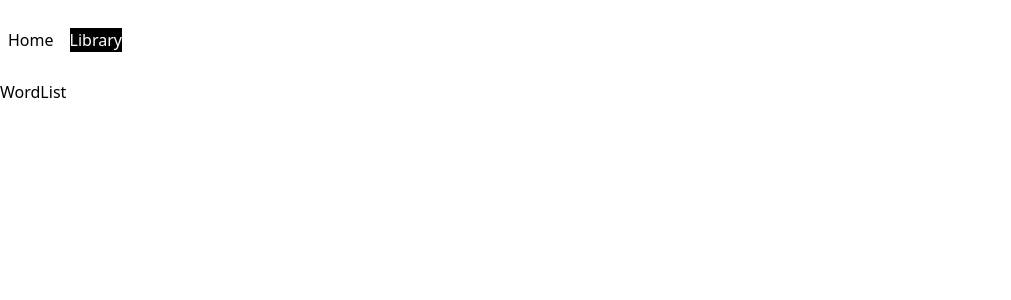
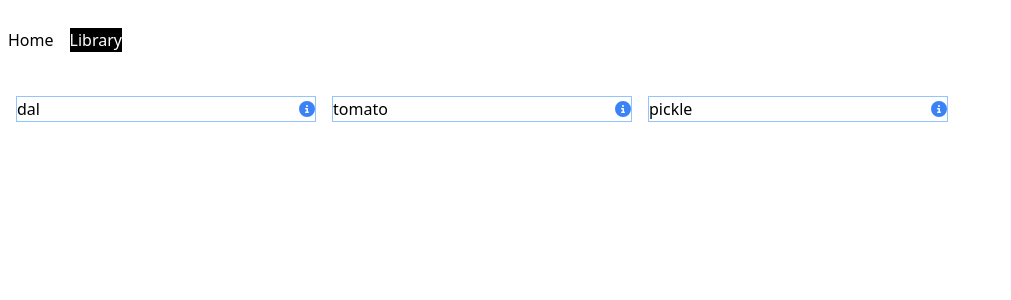
Before and after one commit to sachinkmohan/em-vocab-trainer, a React (Vite) app: page /library in a window 1280 px wide. Shown: the top 300 px of the page, without its empty margins (0-1011 px from the left). Built offline with nearby package versions, Linux system fonts and the light colour scheme; no server answers; the database is empty.

Commit message:
adding CSS for the dummy word

```diff
--- a/src/components/WordList.tsx
+++ b/src/components/WordList.tsx
@@ -1,25 +1,68 @@
 import { useState, useEffect } from "react";
 import { db } from "../utils/firebaseConfig";
 import { collection, getDocs } from "firebase/firestore";
+import { FontAwesomeIcon } from "@fortawesome/react-fontawesome";
+import { faInfoCircle } from "@fortawesome/free-solid-svg-icons";
 
 const WordList = () => {
-  const [words, setWords] = useState([]);
+  const wordsDummy = {
+    words: [
+      {
+        id: 1,
+        word: "parippu",
+        meaning: "dal",
+      },
+      {
+        id: 2,
+        word: "thakkali",
+        meaning: "tomato",
+      },
+      {
+        id: 3,
+        word: "pachadi",
+        meaning: "pickle",
+      },
+    ],
+  };
+  // const [words, setWords] = useState([]);
 
-  useEffect(() => {
-    const fetchWords = async () => {
-      try {
-        const querySnapshot = await getDocs(collection(db, "mainWords"));
-        const wordsList = querySnapshot.docs.map((doc) => doc.data());
-        setWords(wordsList);
-        console.log(wordsList);
-      } catch (e) {
-        console.error("Error fetching documents: ", e);
-      }
-    };
-    fetchWords();
-  }, []);
+  // useEffect(() => {
+  //   const fetchWords = async () => {
+  //     try {
+  //       const querySnapshot = await getDocs(collection(db, "mainWords"));
+  //       const wordsList = querySnapshot.docs.map((doc) => doc.data());
+  //       setWords(wordsList);
+  //       console.log(wordsList);
+  //     } catch (e) {
+  //       console.error("Error fetching documents: ", e);
+  //     }
+  //   };
+  //   fetchWords();
+  // }, []);
 
-  return <div>WordList</div>;
+  return (
+    <>
+      <div className="p-4">
+        <ul className="grid grid-cols-1 sm:grid-cols-2 md:grid-cols-3 lg:grid-cols-4 gap-4">
+          {wordsDummy.words.map((word) => {
+            return (
+              <li
+                key={word.id}
+                className="flex justify-between items-center border border-blue-300"
+              >
+                {" "}
+                {word.meaning}{" "}
+                <FontAwesomeIcon
+                  icon={faInfoCircle}
+                  className="text-blue-500"
+                />
+              </li>
+            );
+          })}
+        </ul>
+      </div>
+    </>
+  );
 };
 
 export default WordList;
```
